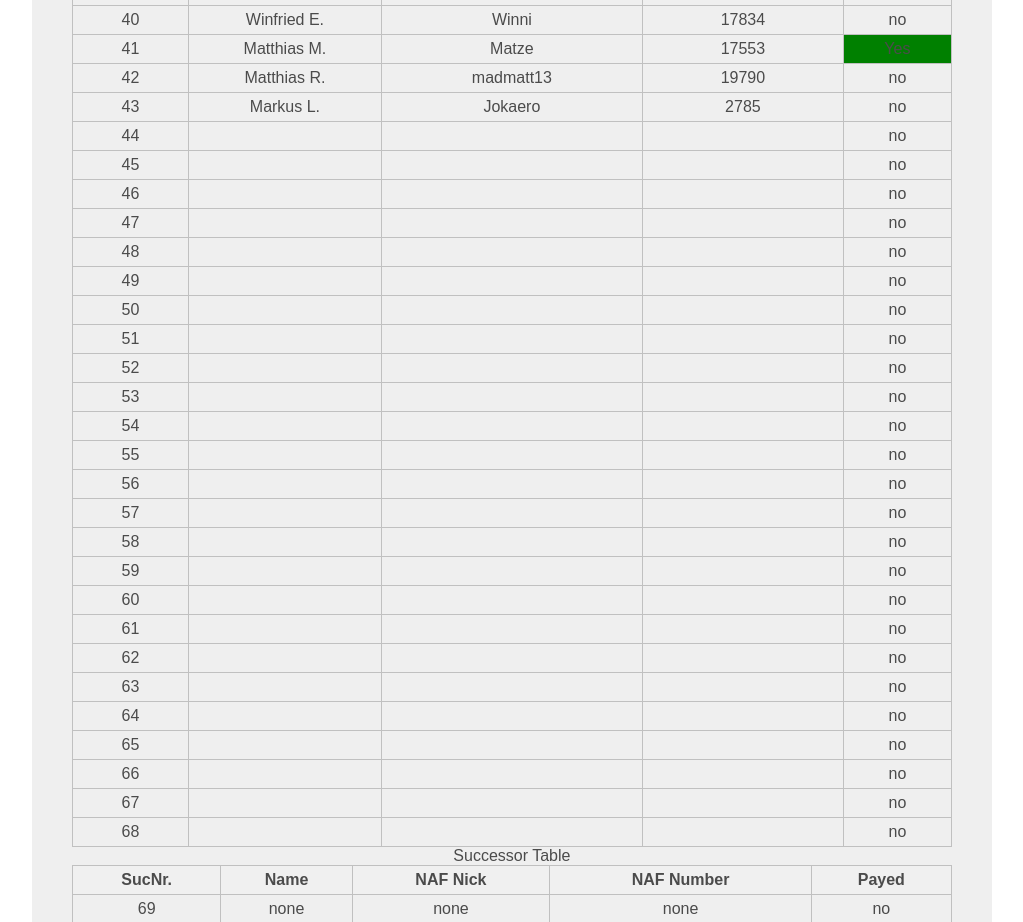
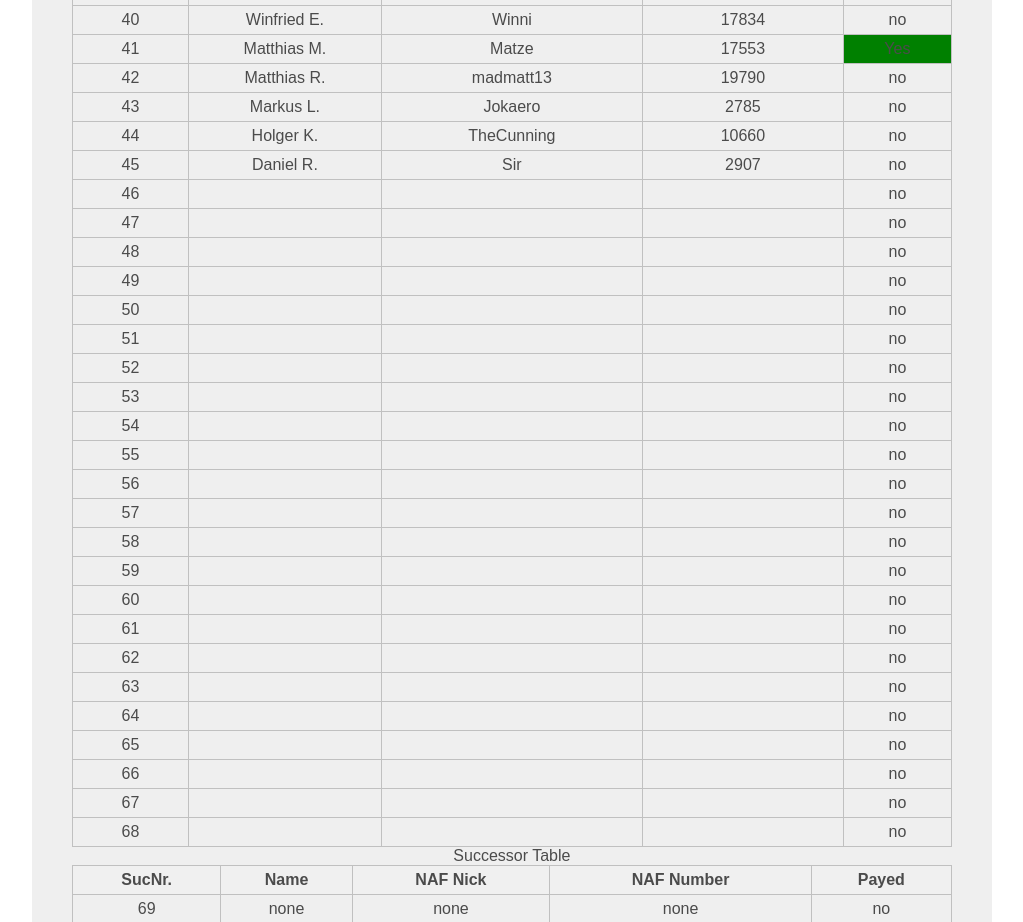
Before and after one commit to FabianHeidelberg/b7homepage, a plain HTML site: page registration/registration.html in a window 1280 px wide. Shown: the part 2060-2982 px from the top of the page, without its empty margins (128-1151 px from the left). Drawn offline with Linux system fonts and the light colour scheme.

Commit message:
Added Contestants

```diff
--- a/registration/registration.html
+++ b/registration/registration.html
@@ -366,16 +366,16 @@
 	</tr>
 	<tr>
 		<td> </td>
-		<td> </td>
-		<td> </td>
-		<td> </td>
+		<td>Holger K. </td>
+		<td>TheCunning </td>
+		<td>10660 </td>
 		<td>no</td>
 	</tr>
 	<tr>
 		<td> </td>
-		<td> </td>
-		<td> </td>
-		<td> </td>
+		<td>Daniel R. </td>
+		<td>Sir </td>
+		<td>2907 </td>
 		<td>no</td>
 	</tr>
 	<tr>
```
